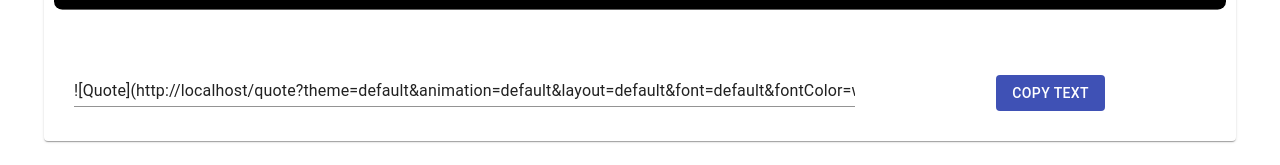
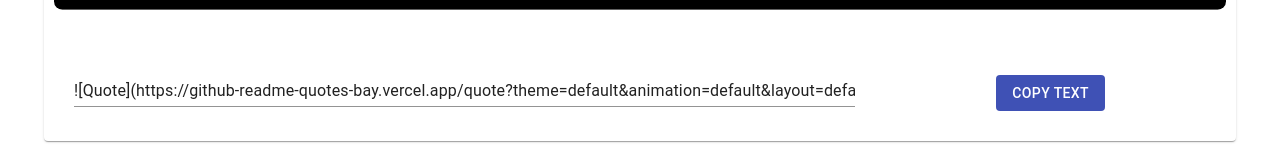
Before and after one commit to shravan20/github-readme-quotes, a React (Create React App) app in the folder frontend/: page / in a window 1280 px wide. Shown: the part 604-769 px from the top of the page. Built offline with nearby package versions, Linux system fonts and the light colour scheme; no server answers.

Commit message:
🚑️: Change necessary URL in FE UI | Deploy FE | Deployed as independent apps (#284)

```diff
--- a/frontend/src/components/Constants/urlConfig.js
+++ b/frontend/src/components/Constants/urlConfig.js
@@ -1,3 +1,4 @@
-const contributorsUrl = "https://api.github.com/repos/shravan20/github-readme-quotes/contributors?"
+const contributorsUrl = "https://api.github.com/repos/shravan20/github-readme-quotes/contributors?";
+const serverUrl = "https://github-readme-quotes-bay.vercel.app";
 
-export {contributorsUrl}
+export { contributorsUrl, serverUrl };
--- a/frontend/src/components/organisms/TemplateCard/index.js
+++ b/frontend/src/components/organisms/TemplateCard/index.js
@@ -14,12 +14,12 @@ import mainLayouts from "../../../util/layouts";
 import mainAnimations from "../../../util/animation";
 import mainThemes from "../../../util/themes";
 import mainFonts from "../../../util/fonts";
-
+import { serverUrl } from "../../Constants/urlConfig";
 const TemplateCard = (props) => {
   const [showSnackbar, setShowSnackbar] = useState(false);
   const [snackbarMessage, setSnackbarMessage] = useState("");
   const [isImageLoaded, setImageLoaded] = useState(false);
-  const originUrl = window.location.origin;
+  const originUrl = serverUrl; // Note: PORT 3004 since in server is served via that port. Frontend independently served on port 3000
 
   const template = new Template();
   const data = {
@@ -44,7 +44,7 @@ const TemplateCard = (props) => {
   const url = URL.createObjectURL(file);
 
   const copyToClipboard = () => {
-    if(navigator.clipboard)
+    if (navigator.clipboard)
       navigator.clipboard
         .writeText("![Quote](" + quoteUrl + ")")
         .then(() => {
@@ -72,7 +72,7 @@ const TemplateCard = (props) => {
   }, [quoteUrl]);
 
   return (
-    <Paper style={{ padding: "10px" ,width: "100%", height: "100%"}}>
+    <Paper style={{ padding: "10px", width: "100%", height: "100%" }}>
       <div style={{ textAlign: "center" }}>
         <img
           src={url}
```
Lines whose indentation alone changed are shown as unchanged.
